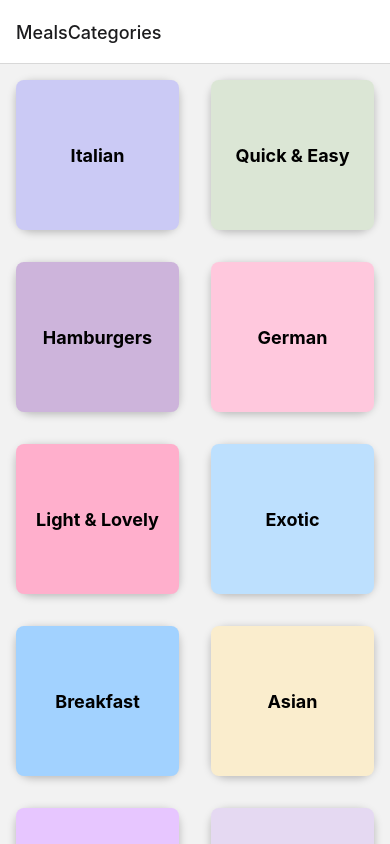
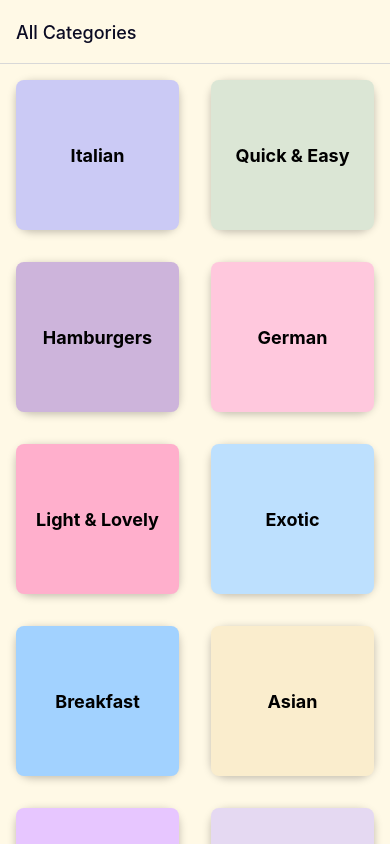
Before and after one commit to HeenaVR/Meals-React-Native, a React Native app in the folder Meals/: screen / in a window 390 px wide. Built offline with nearby package versions, Linux system fonts and the light colour scheme.

Commit message:
Styling screen headers and backgrounds

```diff
--- a/Meals/App.js
+++ b/Meals/App.js
@@ -13,8 +13,21 @@ export default function App() {
     <>
       <StatusBar style="dark" />
       <NavigationContainer>
-        <Stack.Navigator initialRouteName='MealsCategories'>
-          <Stack.Screen name="MealsCategories" component={CategoriesScreen} />
+        <Stack.Navigator
+          initialRouteName="MealsCategories"
+          screenOptions={{
+            headerStyle: { backgroundColor: "#fff9e6" },
+            headerTintColor: "#0b0b23",
+            contentStyle: { backgroundColor: "#fff9e6" },
+          }}
+        >
+          <Stack.Screen
+            name="MealsCategories"
+            component={CategoriesScreen}
+            options={{
+              title: "All Categories",
+            }}
+          />
           <Stack.Screen name="MealsOverview" component={MealsOverviewScreen} />
         </Stack.Navigator>
       </NavigationContainer>
```
